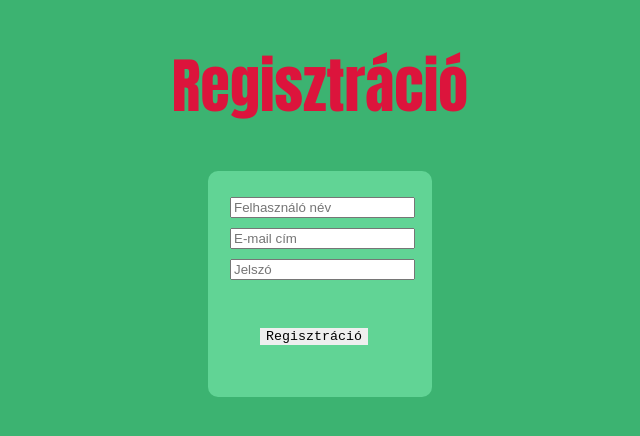
After one commit to BHG-sudo/MoziFilm, a PHP site: page /regiszt.html in a window 1280 px wide. The commit adds this page. Shown: the top 436 px of the page, without its empty margins (320-960 px from the left). Run offline with PHP 8.4, Linux system fonts and the light colour scheme.

Commit message:
Add files via upload

```diff
--- a/frontend/index.html
+++ b/frontend/index.html
@@ -15,7 +15,7 @@
         </div>
     </nav>
     <main role="main">
-        <div>
+        <div id="crapton">
             <h1>Film figyelő</h1>
         </div>
         <div>
--- /dev/null
+++ b/frontend/regiszt.css
@@ -0,0 +1,42 @@
+body {
+  background-color: mediumseagreen;
+}
+h1 {
+  font-size: 60px;
+  text-align: center;
+  font-family: Impact, Haettenschweiler, "Arial Narrow Bold", sans-serif;
+  color: crimson;
+}
+#sha {
+  padding: 0px;
+  margin-left: auto;
+  margin-right: auto;
+  padding-top: 20px;
+  padding-left: 10px;
+}
+#sha > input + input {
+  margin-top: 10px;
+}
+fieldset {
+  background-color: rgb(97, 212, 149);
+  width: 200px;
+  height: 300px;
+  margin-left: auto;
+  margin-right: auto;
+  border-style: none;
+  border-radius: 10px;
+}
+label {
+  font-family: "Courier New", Courier, monospace;
+  font-weight: bold;
+}
+button {
+  margin-top: 30px;
+  margin-left: 30px;
+  margin-right: 30px;
+  font-family: "Courier New", Courier, monospace;
+  border-style: none;
+}
+button:hover {
+  background-color: rgb(218, 83, 110);
+}
--- /dev/null
+++ b/frontend/regiszt.html
@@ -0,0 +1,35 @@
+<!DOCTYPE html>
+<html lang="hu">
+
+<head>
+    <link rel="stylesheet" href="regiszt.css">
+    <meta charset="UTF-8">
+    <meta name="viewport" content="width=device-width, initial-scale=1.0">
+    <title>Regisztráció</title>
+    <style>
+        fieldset {
+            height: 210px;
+        }
+
+        #anyad {
+            font-size: small;
+        }
+    </style>
+</head>
+
+<body>
+    <h1>Regisztráció</h1>
+    <form action="../backend/regiszt.php" method="post">
+        <fieldset>
+            <div id="sha">
+                <input type="text" id="nev" name="nev" placeholder="Felhasználó név" required>
+                <input type="email" id="email" name="email" placeholder="E-mail cím" required>
+                <input type="password" id="jelszo" name="jelszo" placeholder="Jelszó" required>
+                <br>
+                <br>
+                <button>Regisztráció</button>
+            </div>
+        </fieldset>
+    </form>
+
+</html>
```
Also changed, not shown: backend/adatfeldolg.php (added, +17 -0 lines), backend/bejelentk.php (added, +32 -0 lines), backend/filmek.sql (+3 -56 lines), backend/regiszt.php (added, +28 -0 lines), frontend/bejelentk.css (added, +39 -0 lines), frontend/bejelentk.html (added, +33 -0 lines), frontend/index.css (+25 -10 lines).
